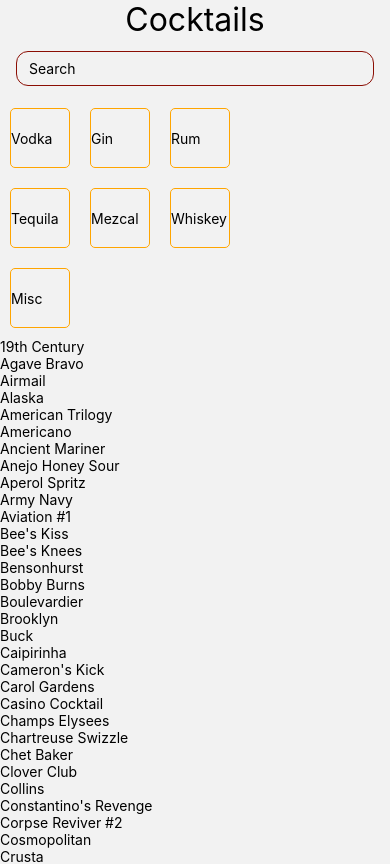
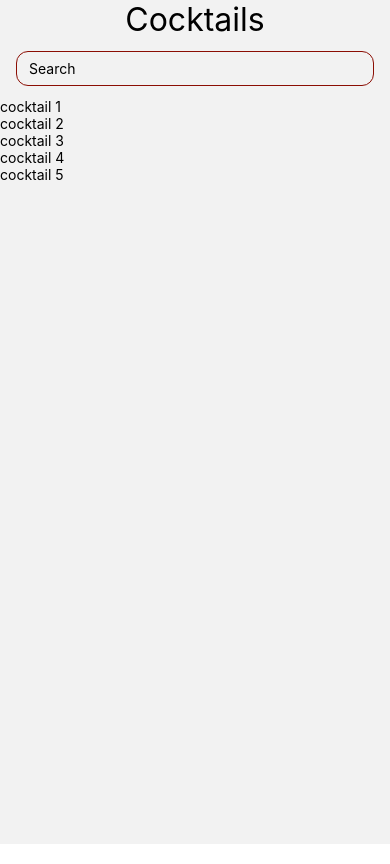
Before and after one commit to RnR63/Libations-Manual, a React Native app: screen /Home in a window 390 px wide. Shown: the top 864 px of the page. Built offline with nearby package versions, Linux system fonts and the light colour scheme.

Commit message:
added findThirdMaximumValue.js

```diff
--- /dev/null
+++ b/src/cocktailsTest.js
@@ -0,0 +1,69 @@
+const cocktailsTest = [
+  {
+    name: "cocktail 1",
+    spirit: "Whiskey",
+    ingredients: [
+      "3/4 oz lemon juice",
+      "3/4 oz creme de cacao",
+      "3/4 oz sweet vermouth",
+      "1 1/2 oz bourbon",
+    ],
+    method: "Shake",
+    glassware: "Coupe",
+    garnish: "None specified",
+  },
+  {
+    name: "cocktail 2",
+    spirit: "Whiskey",
+    ingredients: [
+      "3/4 oz lemon juice",
+      "3/4 oz creme de cacao",
+      "3/4 oz sweet vermouth",
+      "1 1/2 oz bourbon",
+    ],
+    method: "Shake",
+    glassware: "Coupe",
+    garnish: "None specified",
+  },
+  {
+    name: "cocktail 3",
+    spirit: "Mezcal",
+    ingredients: [
+      "1 tsp agave",
+      "2 dashes Angostura bitters",
+      "2 oz reposado tequila",
+      "1/2 oz mezcal",
+    ],
+    method: "Stir",
+    glassware: "Double Old Fashioned (DOF)",
+    garnish: "Flamed grapefruit",
+  },
+  {
+    name: "cocktail 4",
+    spirit: "Tequila",
+    ingredients: [
+      "1 tsp agave",
+      "2 dashes Angostura bitters",
+      "2 oz reposado tequila",
+      "1/2 oz mezcal",
+    ],
+    method: "Stir",
+    glassware: "Double Old Fashioned (DOF)",
+    garnish: "Flamed grapefruit",
+  },
+  {
+    name: "cocktail 5",
+    spirit: "Misc",
+    ingredients: [
+      "1 tsp agave",
+      "2 dashes Angostura bitters",
+      "2 oz reposado tequila",
+      "1/2 oz mezcal",
+    ],
+    method: "Stir",
+    glassware: "Double Old Fashioned (DOF)",
+    garnish: "Flamed grapefruit",
+  },
+];
+
+export default cocktailsTest;
--- a/src/getCocktails.js
+++ b/src/getCocktails.js
@@ -1,9 +1,10 @@
-import cocktails from "./cocktails";
+// import cocktails from "./cocktails";
+import cocktailsTest from "./cocktailsTest";
 
 const getCocktails = () => {
   return new Promise((resolve) => {
     setTimeout(() => {
-      resolve(cocktails);
+      resolve(cocktailsTest);
     }, 100); // Simulate network delay
   });
 };
--- a/src/screens/Home.js
+++ b/src/screens/Home.js
@@ -14,13 +14,14 @@ import { COLORS, FONTS } from "../styles/theme";
 import getCocktails from "../getCocktails";
 import MenuItem from "../components/MenuItem";
 import SpiritBox from "../components/SpiritBox";
+import cocktailsTest from "../cocktailsTest";
 
-const SPIRIT_TYPES = ["Vodka", "Gin", "Rum", "Tequila", "Mezcal", "Whiskey", "Misc"];
+// const SPIRIT_TYPES = ["Vodka", "Gin", "Rum", "Tequila", "Mezcal", "Whiskey", "Misc"];
 // const windowWidth = Dimensions.get('window').width;
 // const itemSize = (windowWidth - 50) / 3;
 
 const Home = ({ navigation }) => {
-  // const [spirits, setSpiritBox] = useState([]);
+  // const [spirits, setSpirits] = useState([]);
   const [cocktails, setCocktails] = useState([]);
   const [search, setSearch] = useState("");
 
@@ -32,18 +33,20 @@ const Home = ({ navigation }) => {
     []
   );
 
+  // handling spirit hooks
   // const fetchCocktailsBySpirit = useCallback(async () => {
   //   const fetchedList = await getCocktails();
-  //   const filteredListBySpirit = fetchedList.filter((spirits) =>
-  //     spirits.spirit
+  //   const filteredListBySpirit = fetchedList.filter((cocktail) =>
+  //     cocktail.spirit
   //   );
-  //   setSpiritBox(filteredListBySpirit);
+  //   setSpirits(filteredListBySpirit);
   // }, []);
 
   // useEffect(() => {
   //   fetchCocktailsBySpirit();
   // }, []);
 
+  // handling search hooks
   const fetchCocktails = useCallback(async () => {
     const fetchedList = await getCocktails();
     const filteredList = fetchedList.filter((cocktail) =>
@@ -56,6 +59,18 @@ const Home = ({ navigation }) => {
     fetchCocktails();
   }, [search]);
 
+  const fetchSpirit = useCallback(async () => {
+    const fetchedList = await getCocktails();
+    const filteredList = fetchedList.filter((cocktail) =>
+      cocktail.spirit.toLowerCase().startsWith(search.toLowerCase())
+    );
+    setCocktails(filteredList);
+  }, [search]);
+
+  useEffect(() => {
+    fetchSpirit();
+  }, [search])
+
   return (
     <SafeAreaView style={styles.container}>
       <View>
@@ -67,7 +82,7 @@ const Home = ({ navigation }) => {
         placeholder="Search"
         onChangeText={debouncedHandleTextChange}
       />
-      <FlatList
+      {/* <FlatList
         numColumns={3}
         data={SPIRIT_TYPES}
         keyExtractor={(item) => item}
@@ -81,7 +96,7 @@ const Home = ({ navigation }) => {
             }} // this will navigate to all cocktails with that same spirit
           />
         )}
-      />
+      /> */}
       <FlatList
         data={cocktails}
         keyExtractor={(item) => item.name}
```
